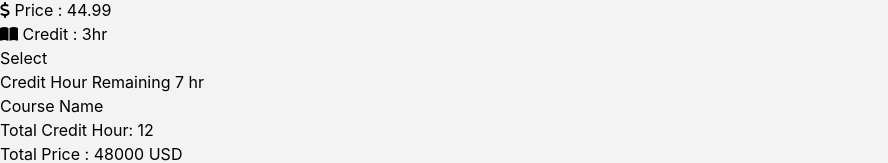
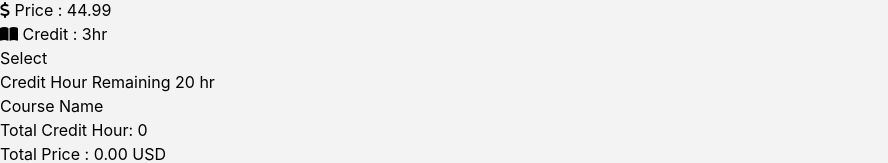
Before and after one commit to Faysal-Sohan/cs-course-roster, a React (Vite) app: page / in a window 1280 px wide. Shown: the part 3734-3897 px from the top of the page, without its empty margins (0-888 px from the left). Built offline with nearby package versions, Linux system fonts and the light colour scheme.

Commit message:
added total credit, remaining credit, total price & limit to 20 credit

```diff
--- a/src/App.jsx
+++ b/src/App.jsx
@@ -7,24 +7,34 @@ import { useState } from 'react'
 function App() {
 
   const [selectedCourses, setSelectedCourses] = useState([]);
+  const [totalCredit, setTotalCredit] = useState(0);
+  const [totalPrice, setTotalPrice] = useState(0);
 
   const handleSelectedCourses = course => {
-    if(!selectedCourses.find(selectedCourse => selectedCourse === course)) {
+    const newTotalCredit = totalCredit + course.credit;
+    const newTotalPrice = totalPrice + course.price;
+    if(selectedCourses.find(selectedCourse => selectedCourse === course)) {
         // console.log("Course Is not there");
-        setSelectedCourses([...selectedCourses, course]);
+        alert("Course is Already Selected");
+    }
+    else if(newTotalCredit > 20){
+        alert("You can't add more than 20 credit");
+
     }
     else {
-        console.log("Course is already there");
-        alert("Course is Already Selected");
+      setSelectedCourses([...selectedCourses, course]);
+      setTotalCredit(newTotalCredit);
+      setTotalPrice(newTotalPrice);
     }
 }
 
   return (
     <>
       <Header></Header>
-      <div className='md:flex gap-6'>
+      <div className='md:flex gap-4'>
         <Courses key={selectedCourses.id} handleSelectedCourses={handleSelectedCourses}></Courses>
-        <Cart key={selectedCourses.id} selectedCourses={selectedCourses}></Cart>
+        <Cart key={selectedCourses.id} selectedCourses={selectedCourses} totalCredit={totalCredit}
+        totalPrice={totalPrice}></Cart>
       </div>
     </>
   )
--- a/src/components/Cart/Cart.jsx
+++ b/src/components/Cart/Cart.jsx
@@ -1,25 +1,27 @@
 import PropTypes from 'prop-types';
 
-const Cart = ({selectedCourses}) => {
+const Cart = ({selectedCourses, totalCredit, totalPrice}) => {
     return (
         <div className="w-1/4">
             <div className="border rounded-xl bg-white p-6 space-y-4">
-                <h2 className="text-[18px] font-bold text-blue-500 pb-4 border-b-2">Credit Hour Remaining 7 hr</h2>
+                <h2 className="text-[18px] font-bold text-blue-500 pb-4 border-b-2">Credit Hour Remaining {20-totalCredit} hr</h2>
                 <h2 className="text-xl font-bold">Course Name</h2>
                 <div className="text-gray-400 pb-6 border-b-2">
                     {
-                        selectedCourses.map((course,i) => <p>{i+1} {course.course_title}</p>)
+                        selectedCourses.map((course,i) => <p key={i}>{i+1} {course.course_title}</p>)
                     }
                 </div>
-                <h3 className="text-gray-700 font-medium pb-4 border-b-2">Total Credit Hour: 12</h3>
-                <h2 className="text-gray-700 font-semibold">Total Price : 48000 USD</h2>
+                <h3 className="text-gray-700 font-medium pb-4 border-b-2">Total Credit Hour: {totalCredit}</h3>
+                <h2 className="text-gray-700 font-semibold">Total Price : {totalPrice.toFixed(2)} USD</h2>
             </div>
         </div>
     );
 };
 
 Cart.propTypes = {
-    selectedCourses: PropTypes.object.isRequired
+    selectedCourses: PropTypes.object.isRequired,
+    totalCredit: PropTypes.number.isRequired,
+    totalPrice: PropTypes.any.isRequired
 }
 
 export default Cart;
--- a/src/components/Courses/Courses.jsx
+++ b/src/components/Courses/Courses.jsx
@@ -17,7 +17,7 @@ const Courses = ({handleSelectedCourses}) => {
 
     return (
         <div className="w-3/4">
-            <div className="grid grid-cols-3 gap-2">
+            <div className="grid grid-cols-3 gap-4">
                 {
                     courses.map(course => <Course key={course.id} course={course} handleSelectedCourses={handleSelectedCourses}></Course>)
                 }
```
